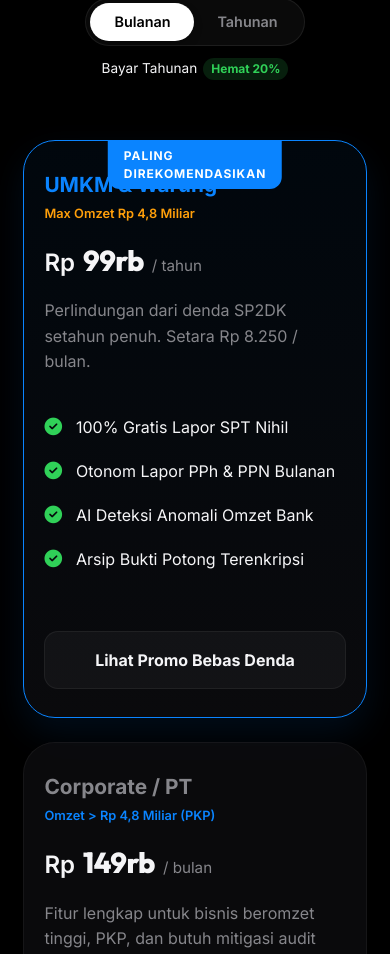
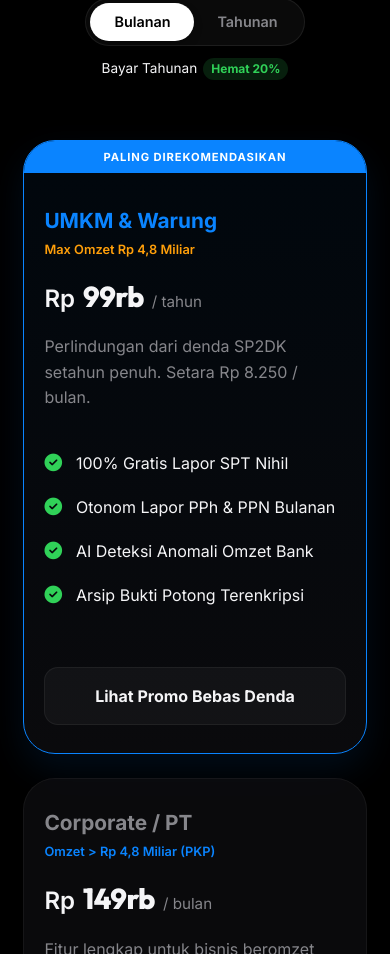
Before and after one commit to urttee/taxos, a Next.js app: page / in a window 390 px wide. Shown: the part 3419-4373 px from the top of the page. Built offline with nearby package versions, Linux system fonts and the light colour scheme.

Commit message:
fix: resolve pricing card popular badge overlap on mobile

```diff
--- a/src/components/LandingPage.module.css
+++ b/src/components/LandingPage.module.css
@@ -1172,6 +1172,20 @@
   }
 
   /* Pricing card mobile */
+  .pricingCard.popular {
+    padding-top: 64px;
+  }
+
+  .popularBadge {
+    width: 100%;
+    left: 0;
+    transform: none;
+    border-radius: 0;
+    padding: 8px;
+    font-size: 0.7rem;
+    text-align: center;
+  }
+
   .planName {
     font-size: 1.3rem;
   }
```
